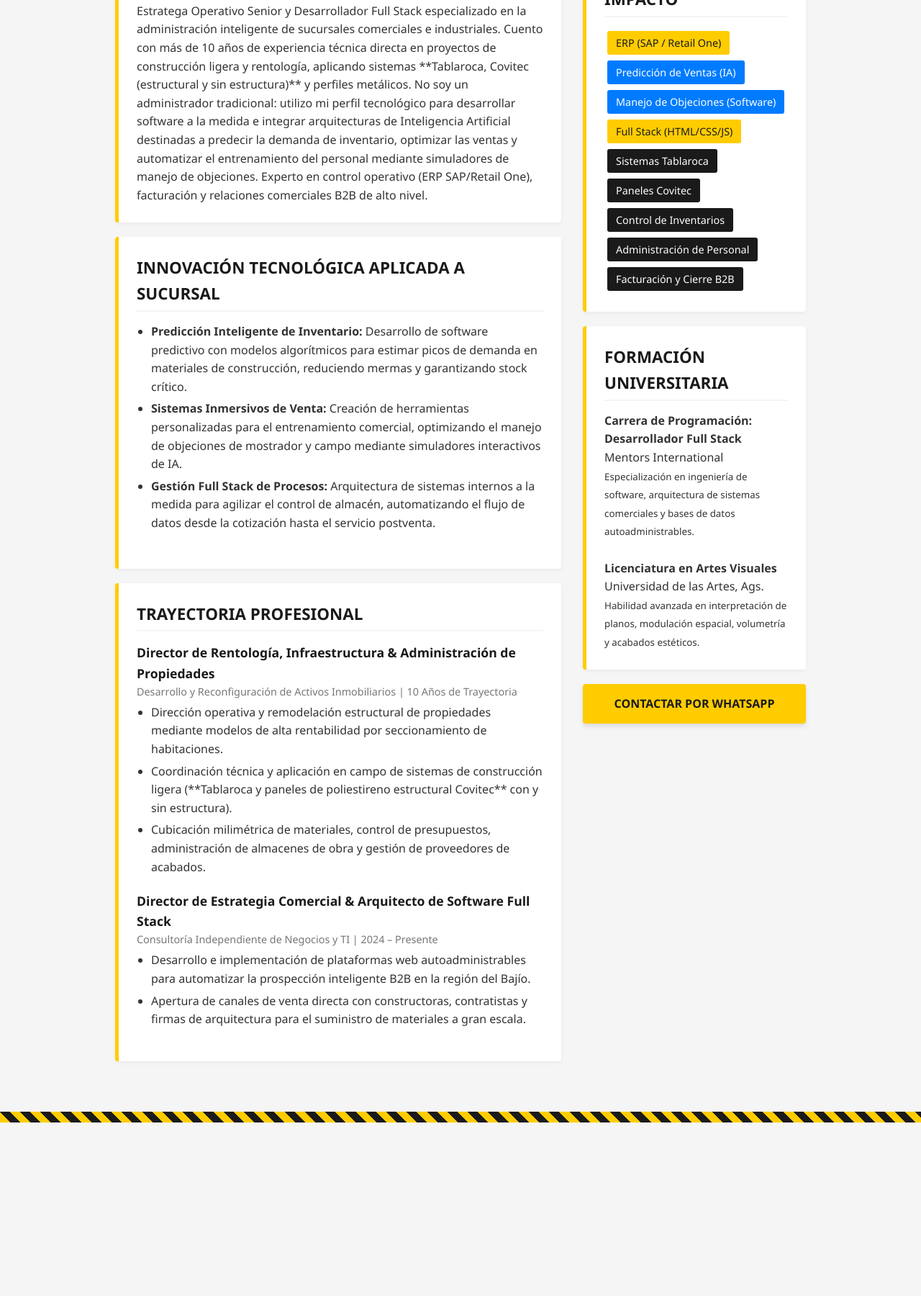
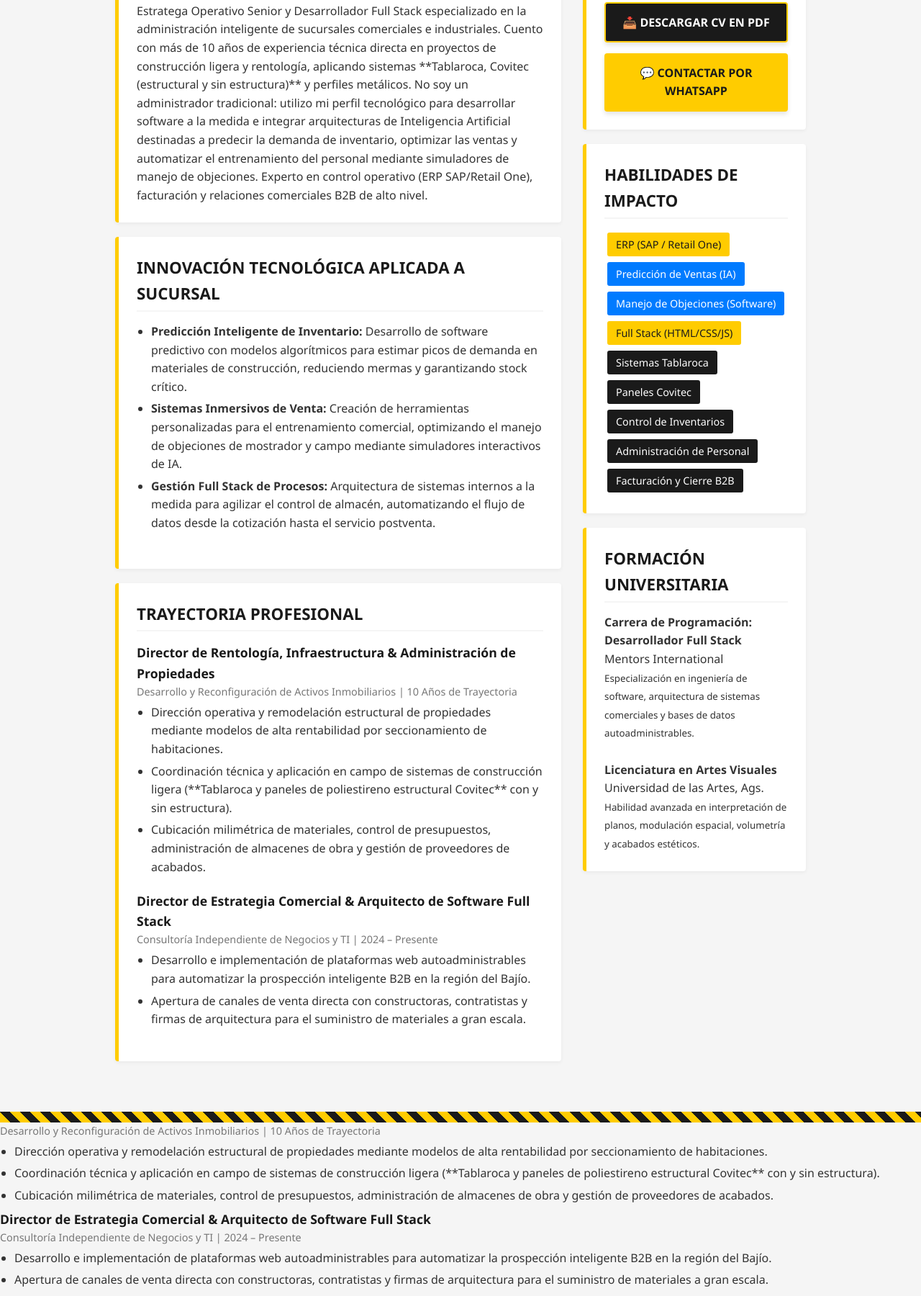
Before and after one commit to celides/Curriculum_Director_de_Operaciones, a plain HTML site: page index.html in a window 1280 px wide. Shown: the part 340-2140 px from the top of the page at 72% size. Before the commit the page ends 1899 px from the top, so only its background shows below. Drawn offline with Linux system fonts and the light colour scheme.

Commit message:
Enhance button styles and add quick action section
Updated styles for buttons and added print-specific styles. Added quick action buttons for downloading CV and contacting via WhatsApp.

```diff
--- a/index.html
+++ b/index.html
@@ -65,8 +65,22 @@
         .skills-badge.tech { background: var(--primary); color: var(--dark); }
         .skills-badge.ai { background: #007BFF; color: white; }
 
-        .cta-btn { display: block; background: var(--primary); color: var(--dark); text-align: center; padding: 15px; font-weight: bold; text-transform: uppercase; text-decoration: none; border-radius: 4px; margin-top: 20px; box-shadow: 0 4px 6px rgba(0,0,0,0.1); transition: 0.2s; }
+        /* Botones Laterales */
+        .cta-btn { display: block; background: var(--primary); color: var(--dark); text-align: center; padding: 15px; font-weight: bold; text-transform: uppercase; text-decoration: none; border-radius: 4px; margin-top: 15px; box-shadow: 0 4px 6px rgba(0,0,0,0.1); transition: 0.2s; border: none; width: 100%; cursor: pointer; font-size: 1rem; }
         .cta-btn:hover { background: #E6B800; transform: translateY(-2px); }
+        .download-btn { background: var(--dark); color: white; border: 2px solid var(--primary); }
+        .download-btn:hover { background: #333; color: var(--primary); }
+
+        /* 🖨️ ESTILOS EXCLUSIVOS PARA IMPRESIÓN / DESCARGA PDF */
+        @media print {
+            .industrial-bar, .no-print, .cta-btn { display: none !important; }
+            body { background-color: white; color: #000; }
+            .grid { display: block; }
+            section { border-left: 4px solid #000; box-shadow: none; page-break-inside: avoid; }
+            header { background-color: #111 !important; color: white !important; -webkit-print-color-adjust: exact; print-color-adjust: exact; }
+            header h1 { color: var(--primary) !important; }
+            .skills-badge { border: 1px solid #000; color: #000 !important; background: transparent !important; }
+        }
     </style>
 </head>
 <body>
@@ -74,7 +88,6 @@
     <div class="industrial-bar"></div>
 
     <header>
-        <!-- Foto enlazada con tu link verificado de alta disponibilidad -->
         <img class="profile-photo" src="https://lh3.googleusercontent.com/d/1gHS6x13EpKdkXQGxYRc3QZWLYaDxD-qn" alt="Juan Carlos Pérez Martínez">
         <div class="header-text">
             <h1>Juan Carlos Pérez Martínez</h1>
@@ -126,6 +139,61 @@
             </div>
 
             <div class="sidebar">
+                <section class="no-print">
+                    <h2>Acciones Rápidas</h2>
+                    <!-- Función nativa de JS para generar el PDF de alta calidad -->
+                    <button onclick="window.print()" class="cta-btn download-btn">📥 Descargar CV en PDF</button>
+                    <a href="https://wa.me/524464044521" class="cta-btn" target="_blank">💬 Contactar por WhatsApp</a>
+                </section>
+
+                <section>
+                    <h2>Habilidades de Impacto</h2>
+                    <div class="skills-badge tech">ERP (SAP / Retail One)</div>
+                    <div class="skills-badge ai">Predicción de Ventas (IA)</div>
+                    <div class="skills-badge ai">Manejo de Objeciones (Software)</div>
+                    <div class="skills-badge tech">Full Stack (HTML/CSS/JS)</div>
+                    <div class="skills-badge">Sistemas Tablaroca</div>
+                    <div class="skills-badge">Paneles Covitec</div>
+                    <div class="skills-badge">Control de Inventarios</div>
+                    <div class="skills-badge">Administración de Personal</div>
+                    <div class="skills-badge">Facturación y Cierre B2B</div>
+                </section>
+
+                <section>
+                    <h2>Formación Universitaria</h2>
+                    <p><strong>Carrera de Programación:<br>Desarrollador Full Stack</strong><br>Mentors International<br><small>Especialización en ingeniería de software, arquitectura de sistemas comerciales y bases de datos autoadministrables.</small></p>
+                    <br>
+                    <p><strong>Licenciatura en Artes Visuales</strong><br>Universidad de las Artes, Ags.<br><small>Habilidad avanzada en interpretación de planos, modulación espacial, volumetría y acabados estéticos.</small></p>
+                </section>
+            </div>
+
+        </div>
+    </div>
+
+    <div class="industrial-bar" style="margin-top: 50px;"></div>
+
+</body>
+</html>
+                        <div class="job-meta">Desarrollo y Reconfiguración de Activos Inmobiliarios | 10 Años de Trayectoria</div>
+                        <ul class="job-bullets">
+                            <li>Dirección operativa y remodelación estructural de propiedades mediante modelos de alta rentabilidad por seccionamiento de habitaciones.</li>
+                            <li>Coordinación técnica y aplicación en campo de sistemas de construcción ligera (**Tablaroca y paneles de poliestireno estructural Covitec** con y sin estructura).</li>
+                            <li>Cubicación milimétrica de materiales, control de presupuestos, administración de almacenes de obra y gestión de proveedores de acabados.</li>
+                        </ul>
+                    </div>
+
+                    <div class="job">
+                        <div class="job-title">Director de Estrategia Comercial & Arquitecto de Software Full Stack</div>
+                        <div class="job-meta">Consultoría Independiente de Negocios y TI | 2024 – Presente</div>
+                        <ul class="job-bullets">
+                            <li>Desarrollo e implementación de plataformas web autoadministrables para automatizar la prospección inteligente B2B en la región del Bajío.</li>
+                            <li>Apertura de canales de venta directa con constructoras, contratistas y firmas de arquitectura para el suministro de materiales a gran escala.</li>
+                        </ul>
+                    </div>
+                </section>
+            </div>
+
+            <div class="sidebar">
                 <section>
                     <h2>Habilidades de Impacto</h2>
                     <div class="skills-badge tech">ERP (SAP / Retail One)</div>
```
